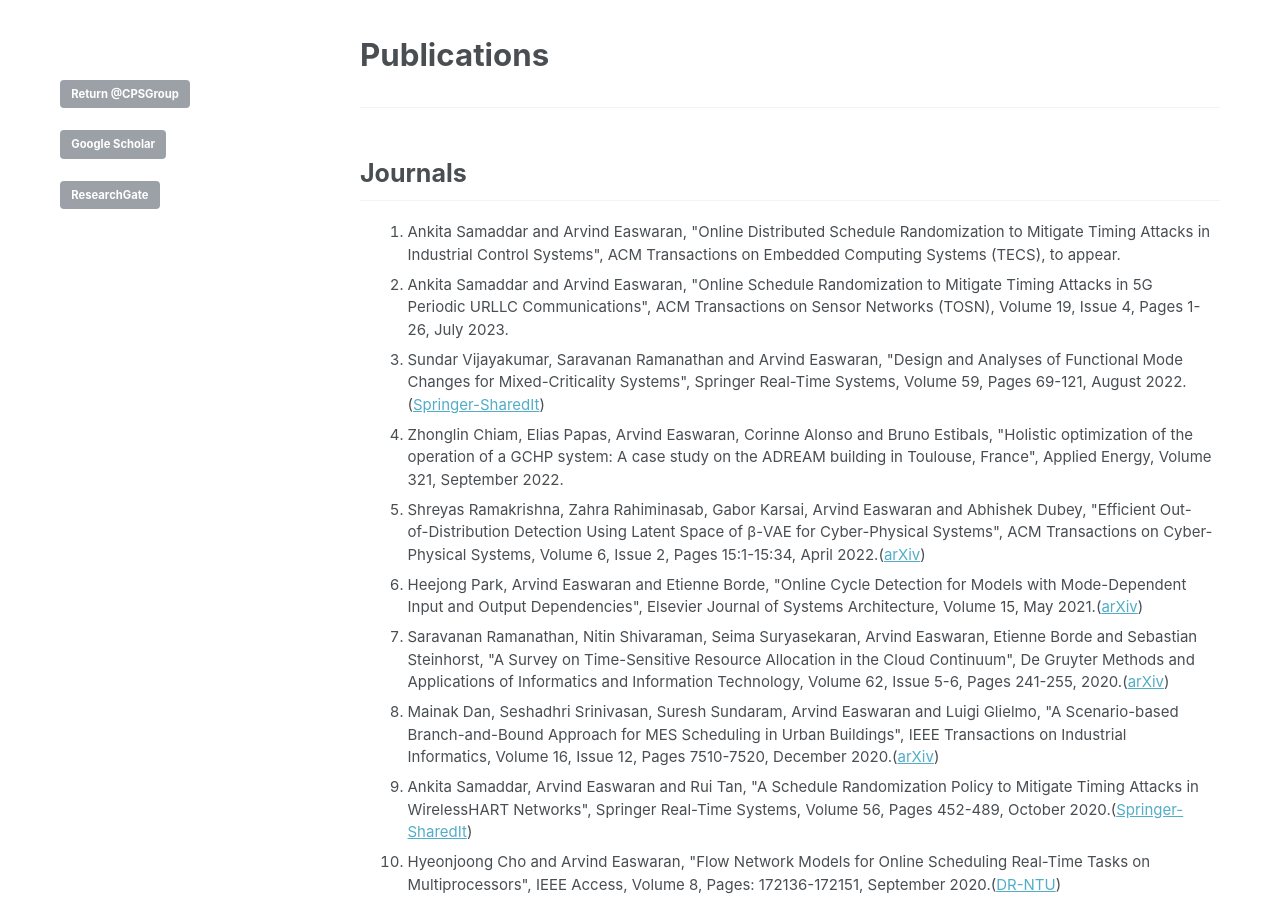
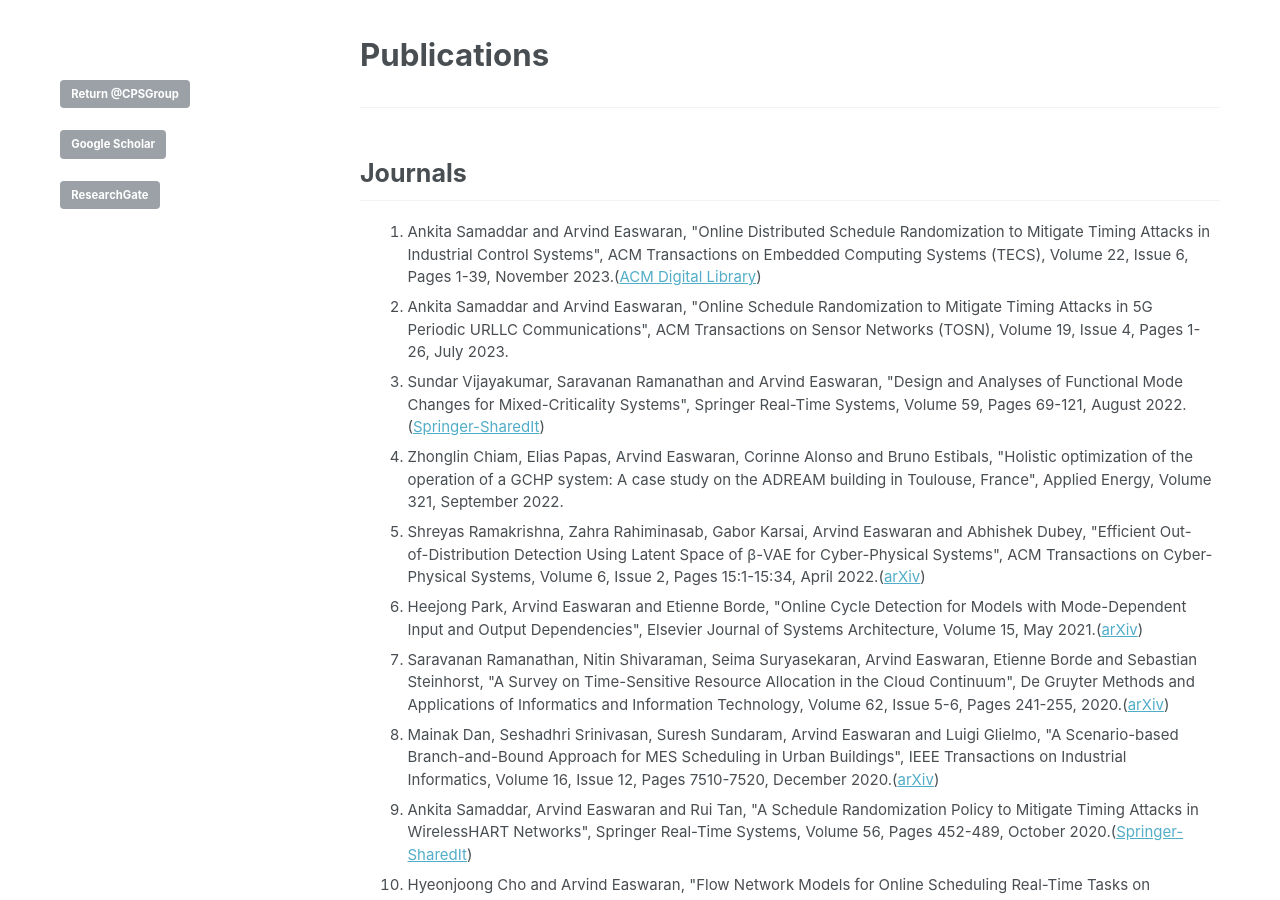
Before and after one commit to CPS-research-group/CPS-research-group.github.io, a Jekyll site: the page built from _pages/research_profile.md, in a window 1280 px wide and 900 px high. Built offline with Jekyll 4.4.1, drawn with Linux system fonts in a browser that asks for light colours.

Commit message:
Updates.

```diff
--- a/_pages/research_profile.md
+++ b/_pages/research_profile.md
@@ -23,7 +23,7 @@ a.a:active {color:#0000FF; text-decoration:none;}
 ******
 ## Journals
   <ol>
-  			<li class="a">Ankita Samaddar and Arvind Easwaran, "Online Distributed Schedule Randomization to Mitigate Timing Attacks in Industrial Control Systems", ACM Transactions on Embedded Computing Systems (TECS), to appear.</li>
+  			<li class="a">Ankita Samaddar and Arvind Easwaran, "Online Distributed Schedule Randomization to Mitigate Timing Attacks in Industrial Control Systems", ACM Transactions on Embedded Computing Systems (TECS), Volume 22, Issue 6, Pages 1-39, November 2023.(<a href="https://dl.acm.org/doi/10.1145/3624584">ACM Digital Library</a>)</li>
   			<li class="a">Ankita Samaddar and Arvind Easwaran, "Online Schedule Randomization to Mitigate Timing Attacks in 5G Periodic URLLC Communications", ACM Transactions on Sensor Networks (TOSN), Volume 19, Issue 4, Pages 1-26, July 2023.</li>
   	  <li class="a">Sundar Vijayakumar, Saravanan Ramanathan and Arvind Easwaran, "Design and Analyses of Functional Mode Changes for Mixed-Criticality Systems", Springer Real-Time Systems, Volume 59, Pages 69-121, August 2022.(<a href="https://rdcu.be/cT2T9">Springer-SharedIt</a>)</li>
       <li class="a">Zhonglin Chiam, Elias Papas, Arvind Easwaran, Corinne Alonso and Bruno Estibals, "Holistic optimization of the operation of a GCHP system: A case study on the ADREAM building in Toulouse, France", Applied Energy, Volume 321, September 2022.</li>
```
